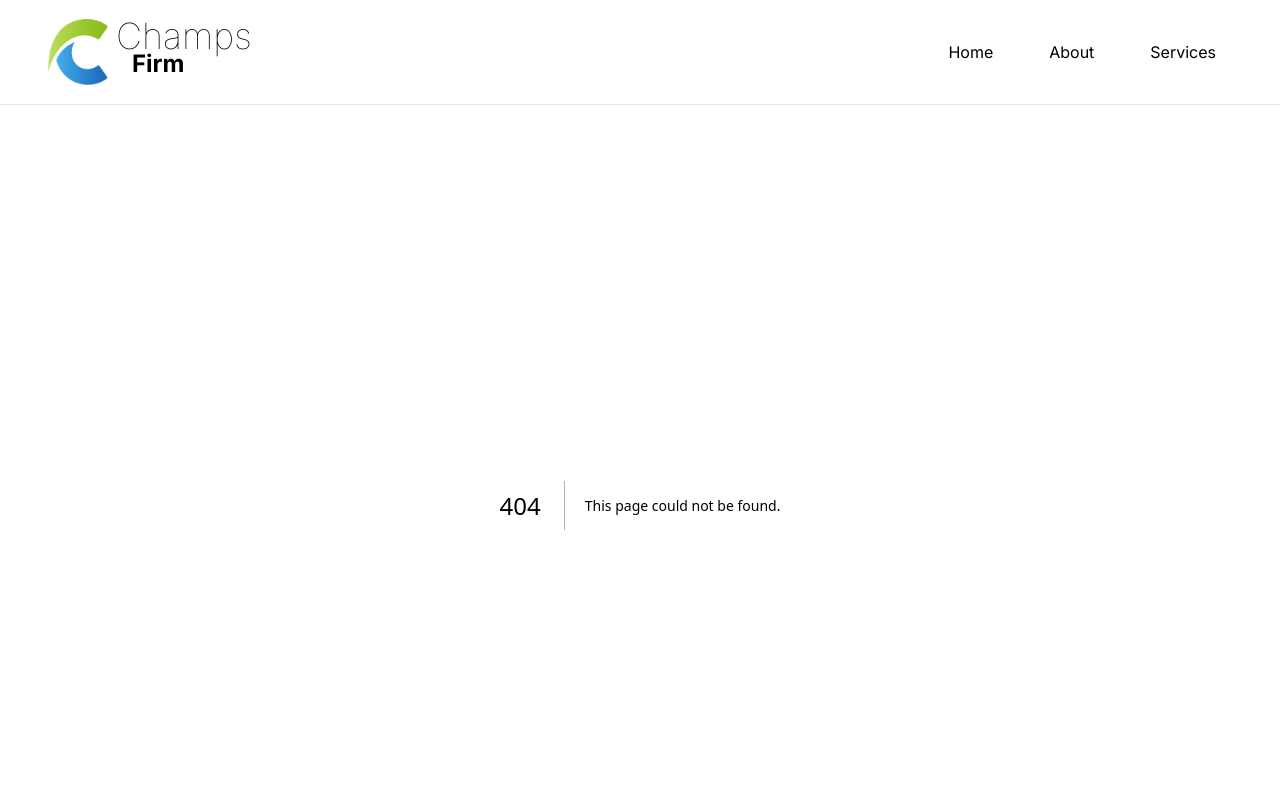
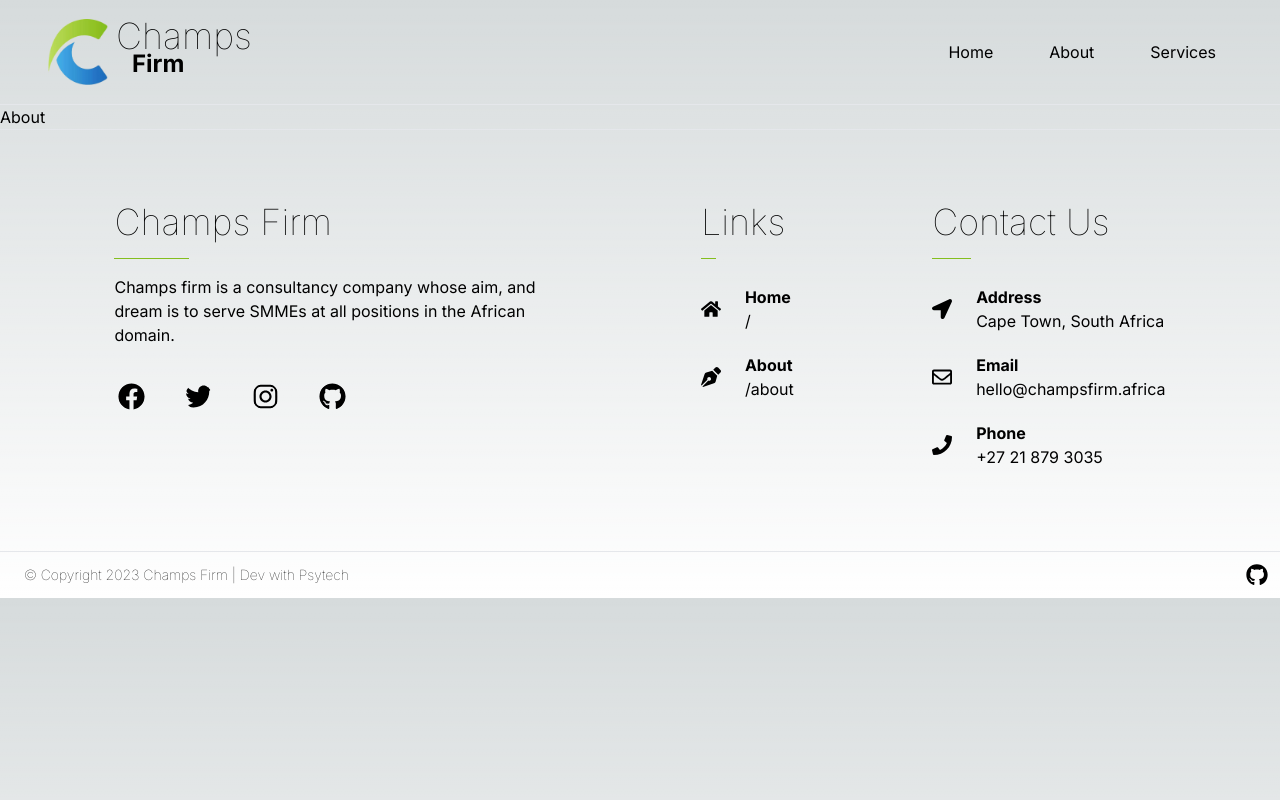
Before and after one commit to christiaan-fourie/champs.firm, a Next.js app: page /about in a window 1280 px wide. Before the commit this address had no page. Shown: the top 800 px of the page. Built offline with nearby package versions, Linux system fonts and the light colour scheme.

Commit message:
Create page.tsx

```diff
--- /dev/null
+++ b/app/about/page.tsx
@@ -0,0 +1,7 @@
+export default function About() {
+  return (
+    <div>
+      About
+    </div>
+  )
+}
```
